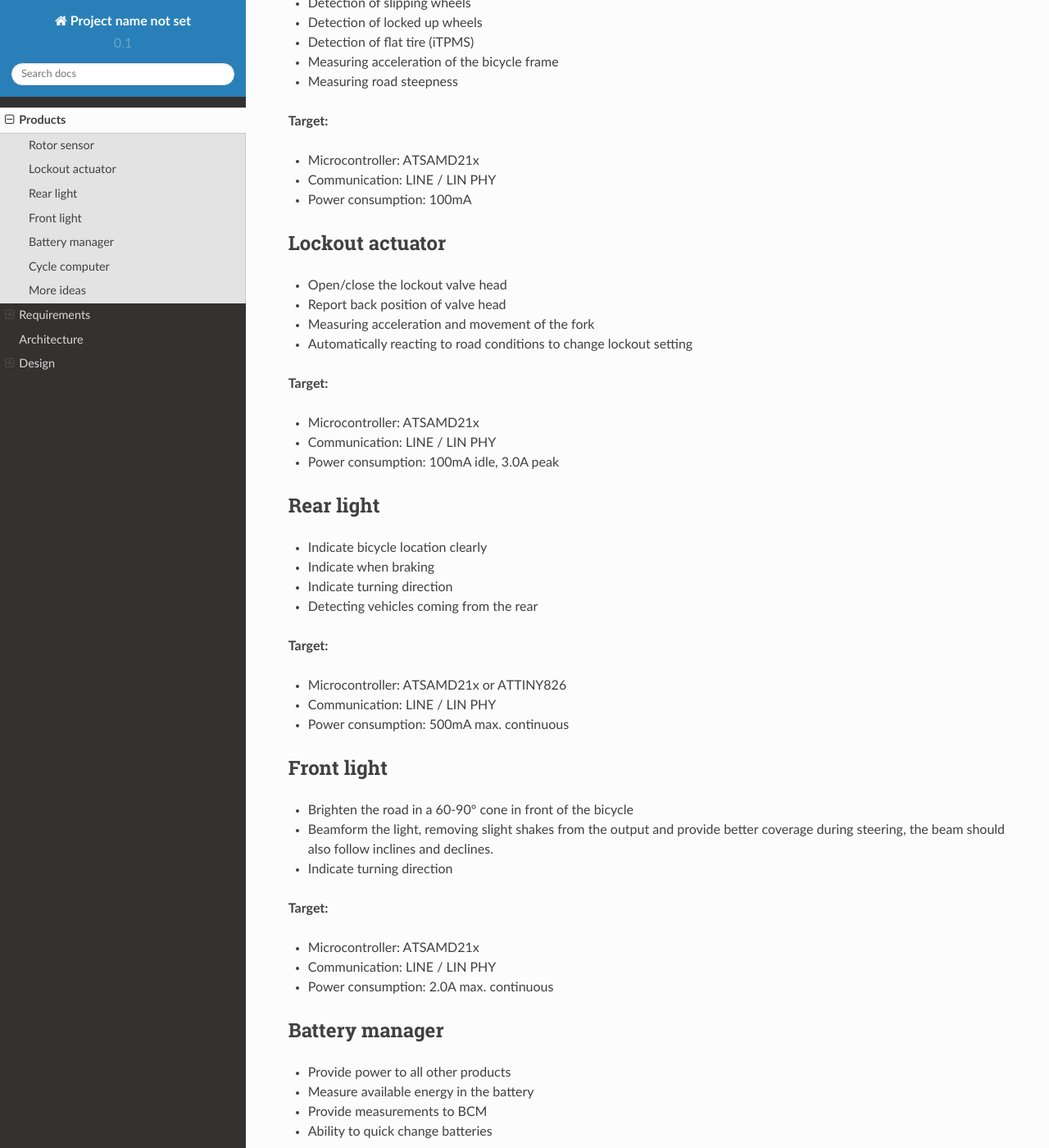
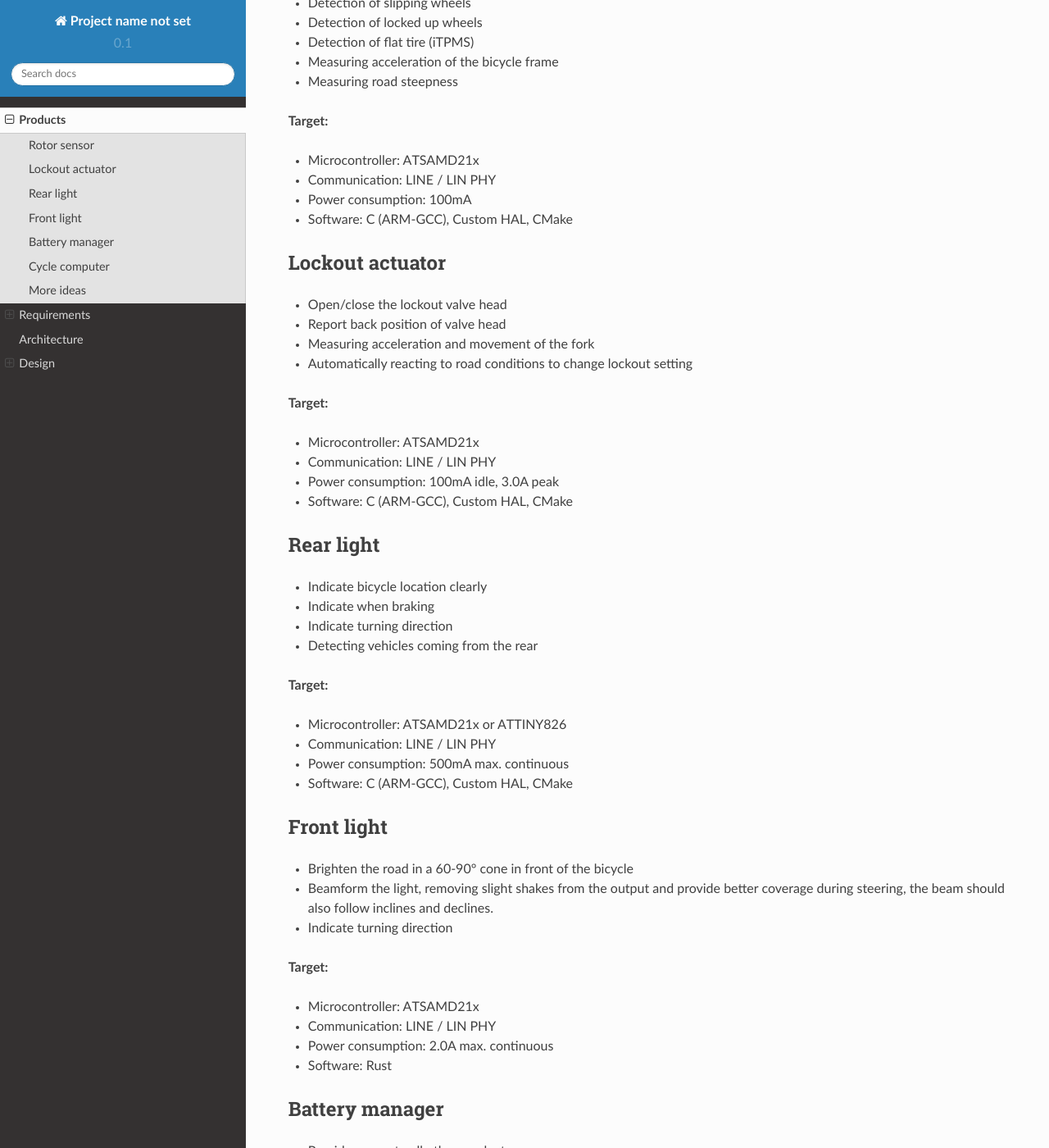
Before and after one commit to c4deszes/bike-electronics-system, a Sphinx documentation site: the page built from docs/products.rst, in a window 1280 px wide and 1400 px high, scrolled down 272 px. Shown: the whole window at 82% size. Built offline with Sphinx 7.4.7 and the Read the Docs theme 2.0.0, drawn with Linux system fonts in a browser that asks for light colours; some of the changed text lies outside the part shown.

Commit message:
Updating requirements, adding workflow (#1)

```diff
--- a/docs/products.rst
+++ b/docs/products.rst
@@ -17,6 +17,7 @@ Rotor sensor
 * Microcontroller: ATSAMD21x
 * Communication: LINE / LIN PHY
 * Power consumption: 100mA
+* Software: C (ARM-GCC), Custom HAL, CMake
 
 Lockout actuator
 ----------------
@@ -31,6 +32,7 @@ Lockout actuator
 * Microcontroller: ATSAMD21x
 * Communication: LINE / LIN PHY
 * Power consumption: 100mA idle, 3.0A peak
+* Software: C (ARM-GCC), Custom HAL, CMake
 
 Rear light
 ----------
@@ -45,6 +47,7 @@ Rear light
 * Microcontroller: ATSAMD21x or ATTINY826
 * Communication: LINE / LIN PHY
 * Power consumption: 500mA max. continuous
+* Software: C (ARM-GCC), Custom HAL, CMake
 
 Front light
 -----------
@@ -59,6 +62,7 @@ Front light
 * Microcontroller: ATSAMD21x
 * Communication: LINE / LIN PHY
 * Power consumption: 2.0A max. continuous
+* Software: Rust
 
 Battery manager
 ---------------
@@ -73,6 +77,7 @@ Battery manager
 * Microcontroller: ATSAMD21x or ATTINY826
 * Communication: LINE / LIN PHY
 * Power consumption: 100mA max. internal, 5.0A supplied, 500mA generator input
+* Software: Rust, SAMD HAL
 
 Cycle computer
 --------------
@@ -87,6 +92,7 @@ Cycle computer
 * Microcontroller: ESP32-S2/S3
 * Communication: LINE / LIN PHY
 * Power consumption: 300mA max. continuous
+* Software: C/C++ (ESP32-GCC), CMake/ESP32-IDF
 
 More ideas
 ----------
--- a/docs/reqs/controls.rst
+++ b/docs/reqs/controls.rst
@@ -59,11 +59,12 @@ Battery
   operation is coordinated by the cycle computer and can be rejected by it.
 
   When rejecting the park the LED should blink twice within 1 second and the user will have to press
-  it again to attempt a park.
+  it again to attempt parking.
 
   When shutdown happened successfully the LED should turn off.
 
   If the shutdown happened but the battery was not removed then the LED should remain off until bus
-  activity.
+  activity which is ideally initiated by the cycle computer or one of the peripherals sensing
+  movement.
 
   .. image:: assets/battery.svg
--- a/docs/reqs/environmental.rst
+++ b/docs/reqs/environmental.rst
@@ -43,7 +43,7 @@ Chemical
         * Polymerised fatty acid ester
         * Glyceride alkyl ester mix.
 
-    * household soap at 10% concentration
+    * household soap at 10 M/M% concentration
     * threadlocker
 
         * Tetramethylene dimethacrylat
--- a/docs/reqs/lights.rst
+++ b/docs/reqs/lights.rst
@@ -48,4 +48,4 @@ Modes
         * Turn signals are disabled
         * High beams are disabled
         * Wide beams are disabled
-      - The lights stay in emergency mode
+      - The lights stay in emergency mode until POR
--- a/docs/reqs/speed.rst
+++ b/docs/reqs/speed.rst
@@ -19,6 +19,8 @@ Speed
 
   The rotor sensor shall be capable of measuring accelerations from ``-1.5g`` to ``1.5g``.
 
+  During standard operation the expected accelerations will be within ``-0.5g`` to ``0.5g``.
+
 .. req:: Tire Pressure monitoring
   :id: REQ_TIRE_PRESSURE_MONITOR
   :status: draft
--- a/docs/requirements.txt
+++ b/docs/requirements.txt
@@ -5,6 +5,7 @@ sphinx-needs
 jupyter-sphinx
 matplotlib
 sphinx-rtd-theme
+sphinxcontrib-drawio
 sphinxcontrib-jsmath
 sphinxcontrib-kroki
 sphinxcontrib-mermaid
--- /dev/null
+++ b/validate.py
@@ -0,0 +1,3 @@
+from line_protocol.network import load_network
+
+load_network('network.json')
```
Also changed, not shown: docs/reqs/battery.rst (+8 -1 lines), 1 other file.
